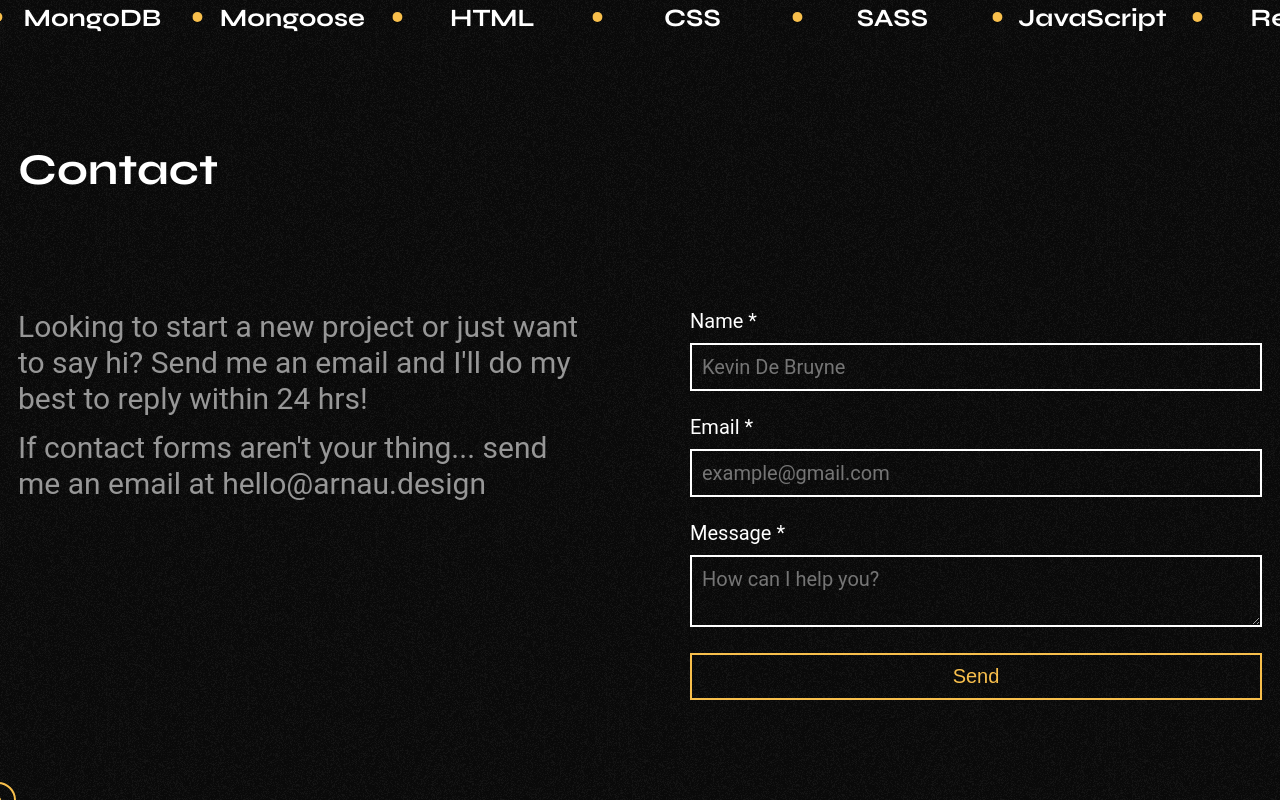
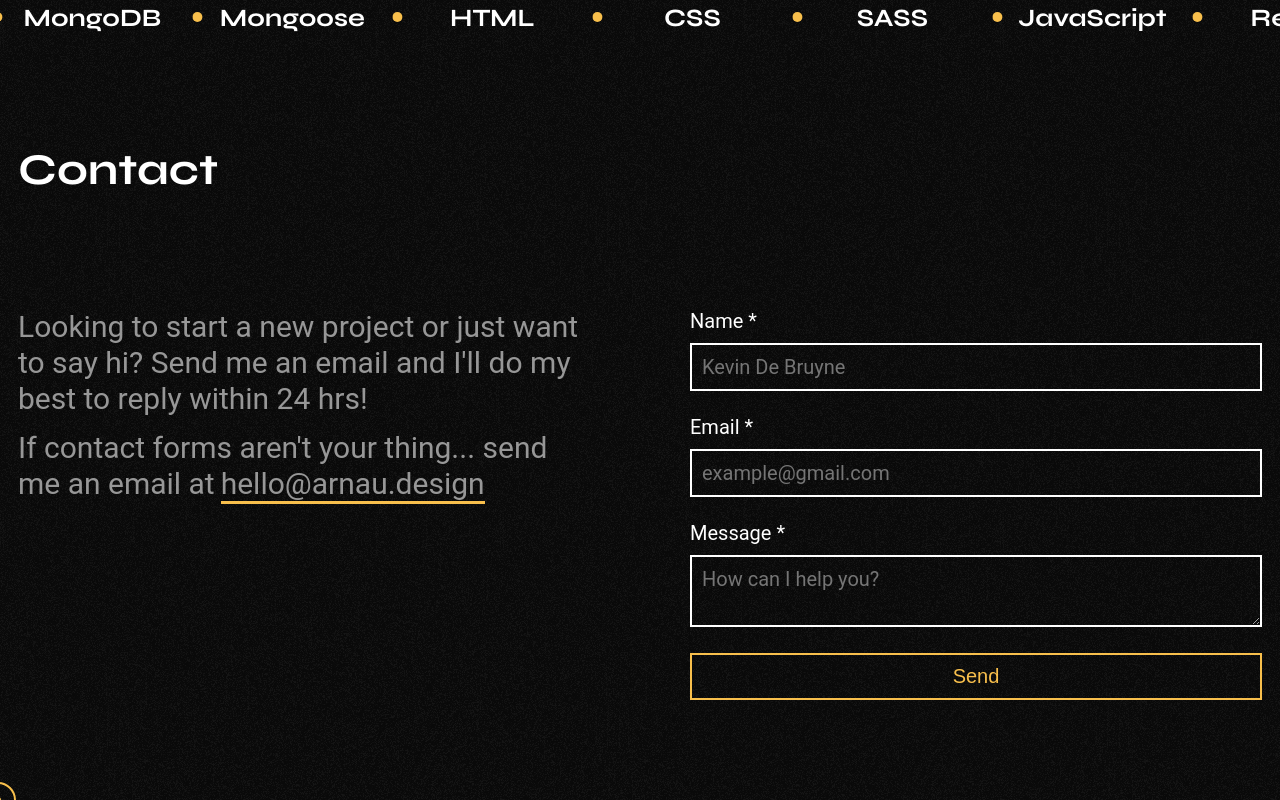
Before and after one commit to maqsudtolipov/portfolio, a React (Create React App) app: page / in a window 1280 px wide. Shown: the part 4739-5539 px from the top of the page. Built offline with nearby package versions, Linux system fonts and the light colour scheme.

Commit message:
Add underline style

```diff
--- a/src/App.scss
+++ b/src/App.scss
@@ -5,6 +5,15 @@
   background-image: url(./assets/gold2.jpg);
   background-size: cover;
   text-shadow: 0 0 10px #f8bf4c, 0 0 40px #f8bf4c, 0 0 80px #f8bf4c;
+}
+
+.underline,
+.underline:link,
+.underline:visited {
+  text-decoration: none;
+  border-bottom: 3px solid #f8bf4c;
+  color: inherit;
+  margin-left: 6px;
 }
 
 // loading animation
--- a/src/components/Contact/Contact.jsx
+++ b/src/components/Contact/Contact.jsx
@@ -20,7 +20,9 @@ const Contact = () => {
           <br />
           <P>
             If contact forms aren't your thing... send me an email at
-            hello@arnau.design
+            <a href='mailto:someone@yoursite.com' className='underline'>
+              hello@arnau.design
+            </a>
           </P>
         </div>
         <div className='contact-form'>
```
